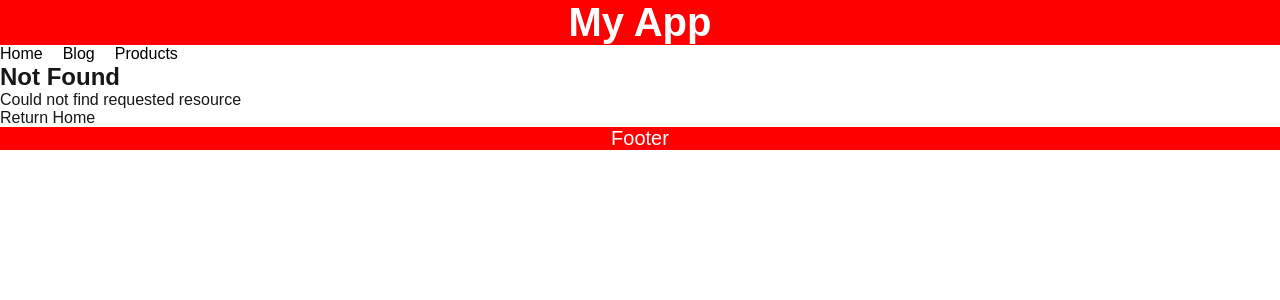
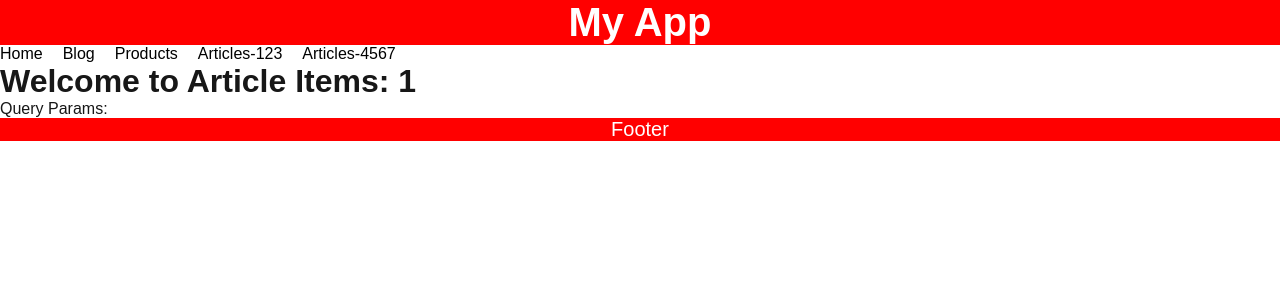
Before and after one commit to nuruzzamanhimel00/learn_next15_app, a Next.js app in the folder my-app-three/: page /article/1 in a window 1280 px wide. Before the commit this address had no page. Shown: the top 300 px of the page. Built offline with nearby package versions, Linux system fonts and the light colour scheme.

Commit message:
params and query params

```diff
--- /dev/null
+++ b/my-app-three/src/app/article/[articleId]/page.js
@@ -0,0 +1,11 @@
+export default function ArticleItems({ params, searchParams }) {
+  const articleId = params.articleId;
+  const query = searchParams?.query || '';
+
+  return (
+    <div>
+      <h1>Welcome to Article Items: {articleId}</h1>
+      <p>Query Params: {query}</p>
+    </div>
+  );
+}
--- a/my-app-three/src/app/nav.js
+++ b/my-app-three/src/app/nav.js
@@ -10,6 +10,8 @@ export default function Nav(){
         { href: "/", label: "Home" },
         { href: "/blog", label: "Blog" },
         { href: "/products", label: "Products" },
+        { href: "/article/article-name-123?query=params-123", label: "Articles-123" },
+        { href: "/article/article-name-4567?query=params-4567", label: "Articles-4567" },
     ];
     //   console.log('pathname',pathname)
     return (
@@ -24,7 +26,12 @@ export default function Nav(){
                 }}
             >
                 {links.map(({ href, label }) => {
-                const isActive = pathname === href;
+                  // Remove query parameters for comparison
+                    const pathWithoutQuery = href.split('?')[0];
+                    // console.log('pathWithoutQuery',pathWithoutQuery)
+                    // Check if the current path matches the href
+                    const isActive = pathWithoutQuery === pathname ;
+
                     return (
                         <li key={href}>
                         <Link
```
Lines whose indentation alone changed are shown as unchanged.
